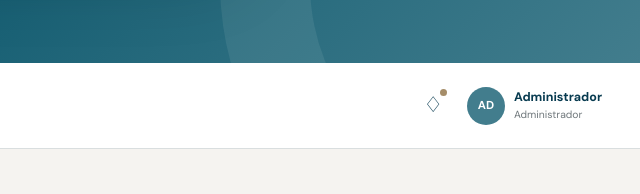
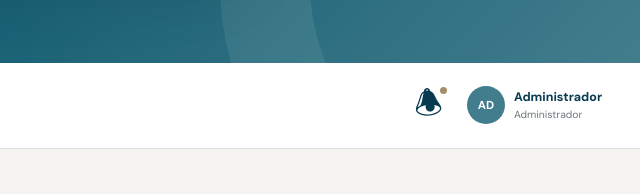
Before and after one commit to Majo0812/Inmobiliaria, a plain HTML site: page index.html in a window 1280 px wide. Shown: the part 737-931 px from the top of the page, 640-1280 px from the left. Drawn offline with nearby package versions, Linux system fonts and the light colour scheme.

Commit message:
Actualizar icono de notificaciones a campana y ajustar tamaño

```diff
--- a/index.html
+++ b/index.html
@@ -94,7 +94,9 @@
           <h2>Panel de control</h2>
         </div>
         <div class="top-actions">
-          <button class="icon-btn" title="Notificaciones">♢<span class="notification"></span></button>
+          <!-- Se modifico el ícono del botón de notificaciones, reemplazando el rombo por una campana
+           y ajustando su tamaño  sin alterar la estructura del botón ni del indicador -->
+          <button class="icon-btn" title="Notificaciones"><span style="font-size: 2rem; line-height: 1; display: inline-block;">🕭</span><span class="notification"></span></button>
           <div class="user-chip">
             <span class="avatar">AD</span>
             <div><strong>Administrador</strong><small>Administrador</small></div>
```
